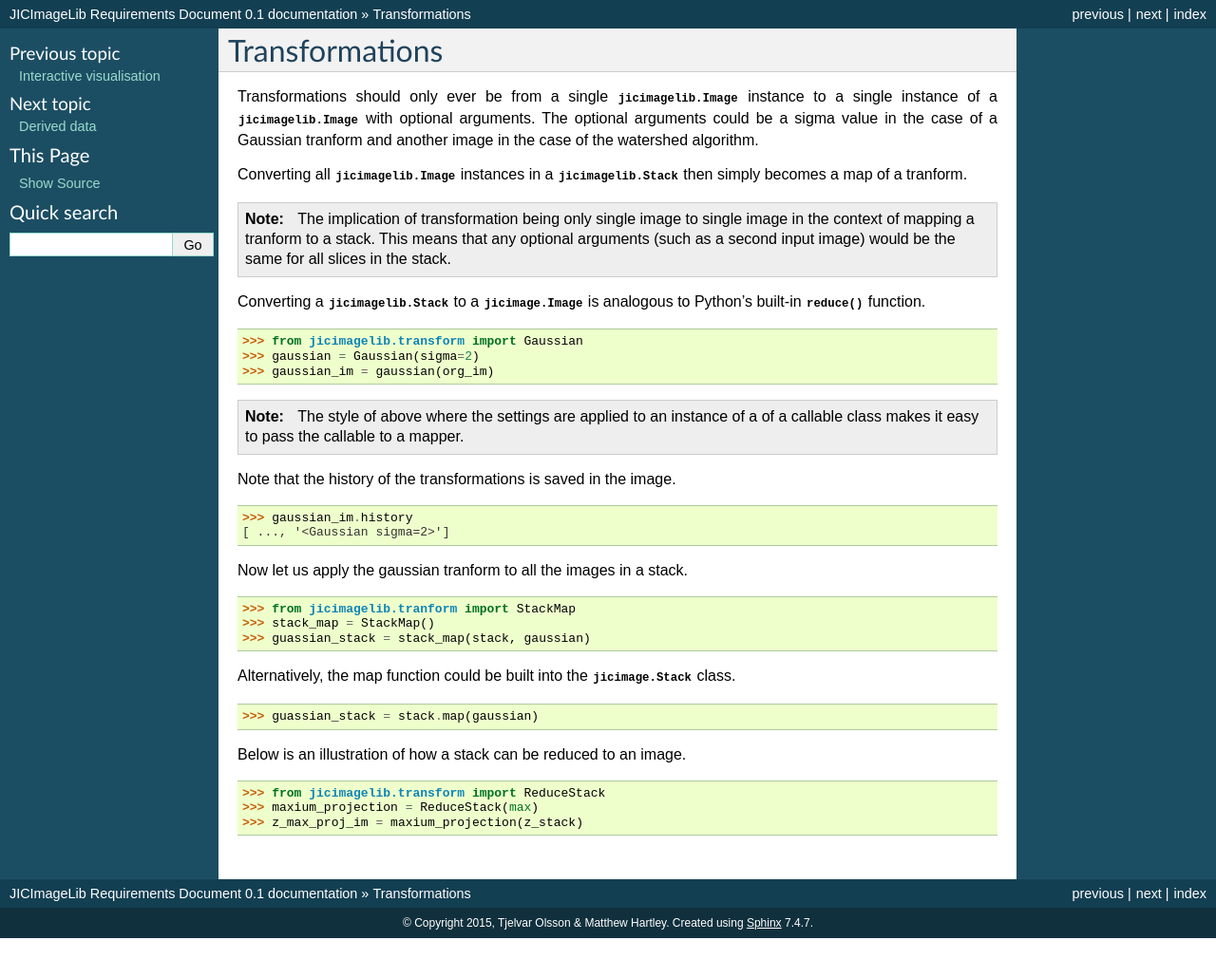
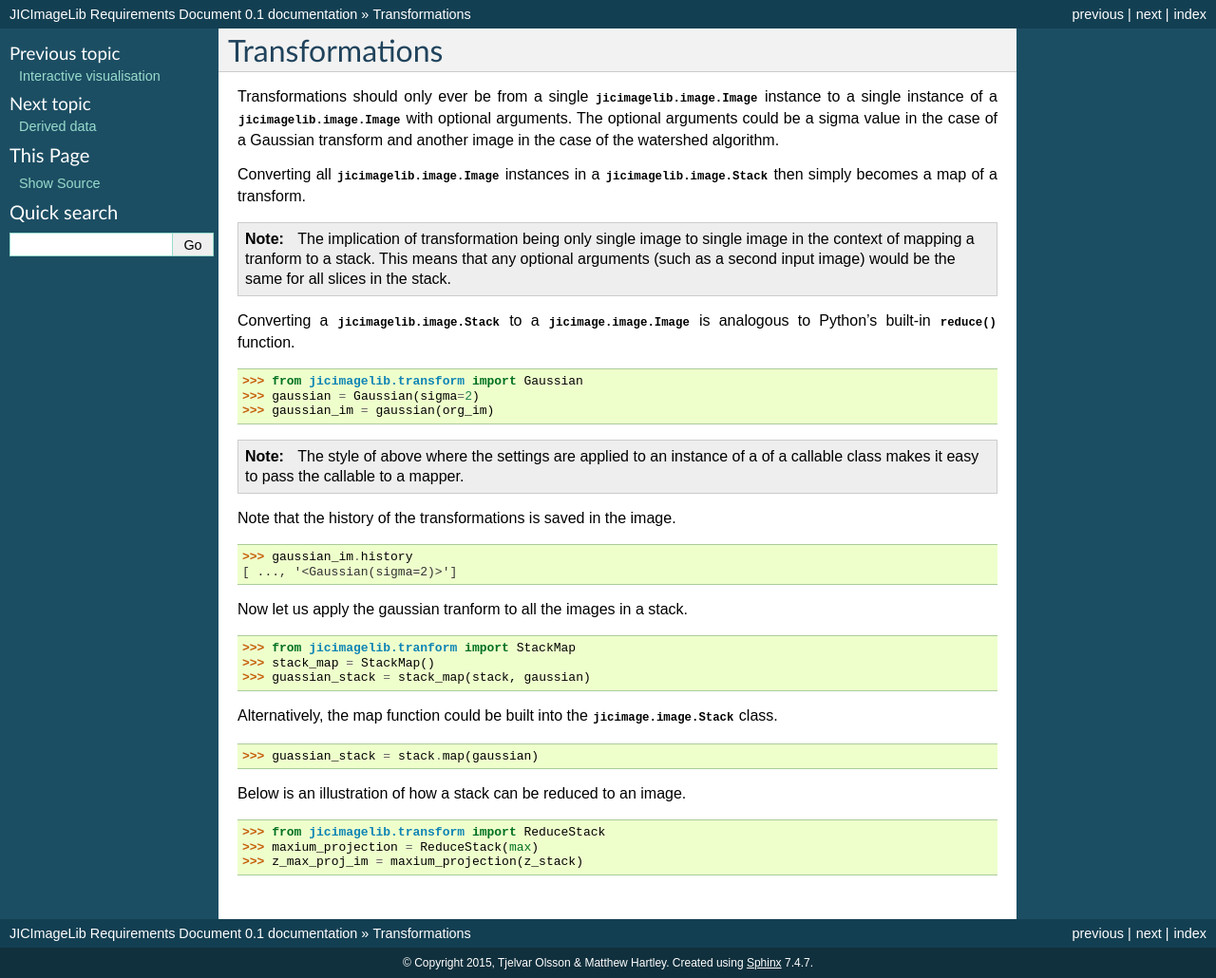
Before and after one commit to JIC-CSB/jicbioimage.core, a Sphinx documentation site: the page built from requirements/source/transformations.rst, in a window 1280 px wide. Shown: the whole page at 95% size. Built offline with Sphinx 7.4.7, drawn with Linux system fonts in a browser that asks for light colours; before the commit the page ends 988 px from its top, so only the background shows below that.

Commit message:
Updated transform section of requirements.

```diff
--- a/requirements/source/transformations.rst
+++ b/requirements/source/transformations.rst
@@ -1,21 +1,23 @@
 Transformations
 ===============
 
-Transformations should only ever be from a single :class:`jicimagelib.Image`
-instance to a single instance of a :class:`jicimagelib.Image` with optional
-arguments. The optional arguments could be a sigma value in the case of a
-Gaussian tranform and another image in the case of the watershed algorithm.
+Transformations should only ever be from a single
+:class:`jicimagelib.image.Image` instance to a single instance of a
+:class:`jicimagelib.image.Image` with optional arguments. The optional
+arguments could be a sigma value in the case of a Gaussian transform and
+another image in the case of the watershed algorithm.
 
-Converting all :class:`jicimagelib.Image` instances in a
-:class:`jicimagelib.Stack` then simply becomes a map of a tranform.
+Converting all :class:`jicimagelib.image.Image` instances in a
+:class:`jicimagelib.image.Stack` then simply becomes a map of a transform.
 
 .. note:: The implication of transformation being only single image to single
           image in the context of mapping a tranform to a stack. This means
           that any optional arguments (such as a second input image) would be
           the same for all slices in the stack.
 
-Converting a :class:`jicimagelib.Stack` to a :class:`jicimage.Image` is
-analogous to Python's built-in :func:`reduce` function.
+Converting a :class:`jicimagelib.image.Stack` to a
+:class:`jicimage.image.Image` is analogous to Python's built-in :func:`reduce`
+function.
 
 .. code-block:: python
 
@@ -31,7 +33,7 @@ Note that the history of the transformations is saved in the image.
 .. code-block:: python
 
     >>> gaussian_im.history
-    [ ..., '<Gaussian sigma=2>']
+    [ ..., '<Gaussian(sigma=2)>']
 
 
 Now let us apply the gaussian tranform to all the images in a stack.
@@ -42,8 +44,8 @@ Now let us apply the gaussian tranform to all the images in a stack.
     >>> stack_map = StackMap()
     >>> guassian_stack = stack_map(stack, gaussian)
 
-Alternatively, the map function could be built into the :class:`jicimage.Stack`
-class.
+Alternatively, the map function could be built into the
+:class:`jicimage.image.Stack` class.
 
 .. code-block:: python
 
```
